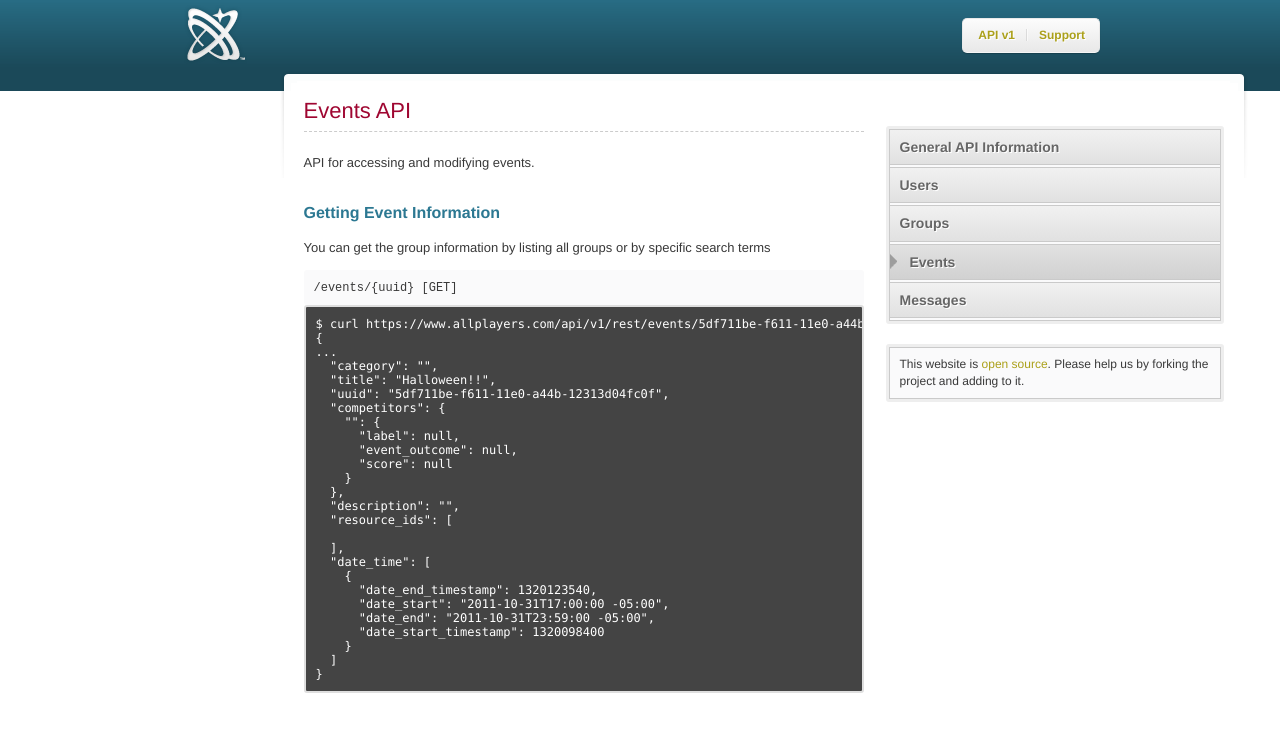
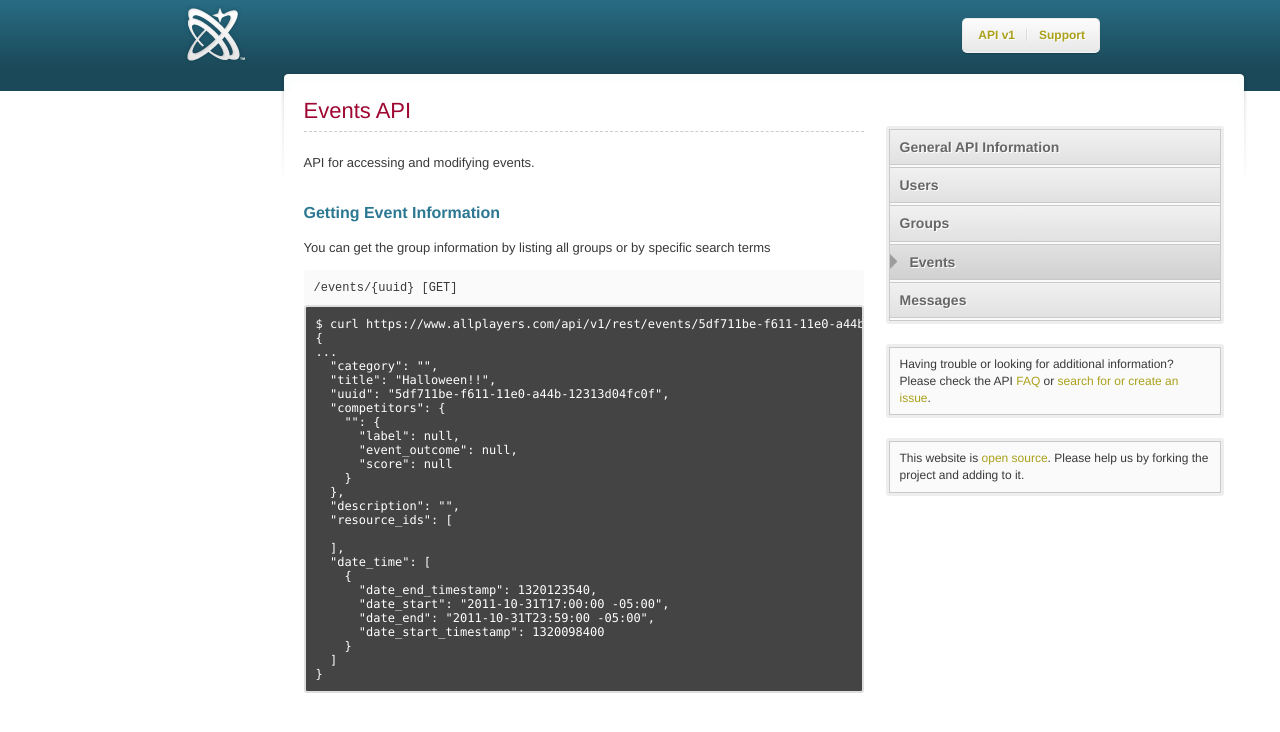
Before and after one commit to christianchristensen/develop.allplayers.com, a Jekyll site: the page built from _posts/2011-1-4-events.markdown, in a window 1280 px wide. Shown: the top 732 px of the page. Built offline with Jekyll 4.4.1, drawn with Linux system fonts in a browser that asks for light colours; Markdown is read by kramdown in place of the engine named in the settings.

Commit message:
Add links to FAQ and issue queue. closes #16

```diff
--- a/_layouts/default.html
+++ b/_layouts/default.html
@@ -50,6 +50,9 @@
             {% endfor %}
         </div> <!-- /sidebar-module -->
         <div class="sidebar-module">
+          <p>Having trouble or looking for additional information? Please check the API <a href="https://github.com/AllPlayers/develop.allplayers.com/wiki/Frequently-Asked-Questions">FAQ</a> or <a href="https://github.com/AllPlayers/develop.allplayers.com/issues">search for or create an issue</a>.</p>
+        </div>
+        <div class="sidebar-module">
           <p>This website is <a href="http://github.com/AllPlayers/develop.allplayers.com" target="_blank">open source</a>. Please help us by forking the project and adding to it.</p>
         </div>
       </div><!-- /sidebar-shell -->
```
Also changed, not shown: README.md.
